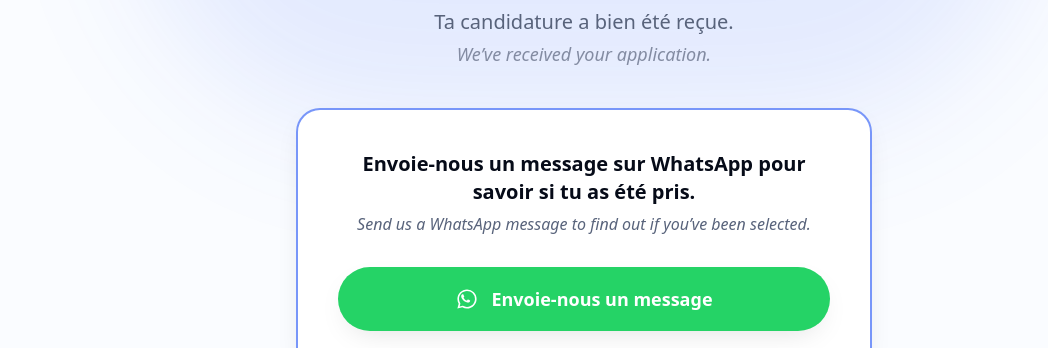
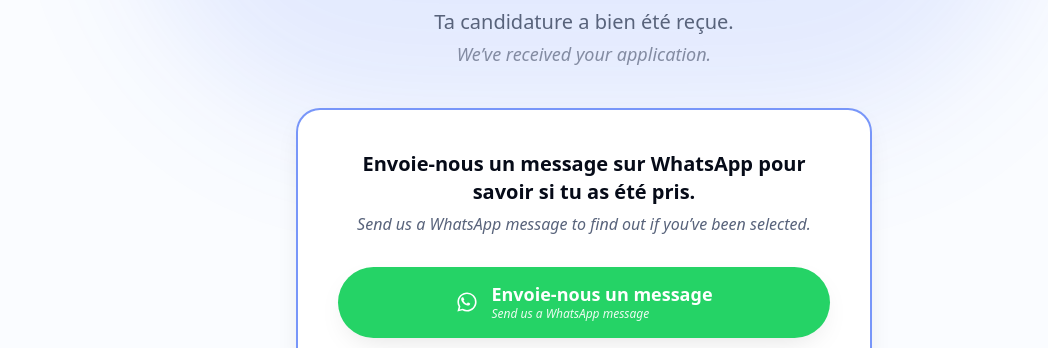
Before and after one commit to lemultipreneur/diane-createurs, a plain HTML site: page merci.html in a window 1280 px wide. Shown: the part 439-787 px from the top of the page, without its empty margins (56-1104 px from the left). Drawn offline with nearby package versions, Linux system fonts and the light colour scheme.

Commit message:
Merci: bouton WhatsApp 2 lignes (FR + EN plus petit)

```diff
--- a/merci.html
+++ b/merci.html
@@ -127,9 +127,12 @@
           Send us a WhatsApp message to find out if you’ve been selected.
         </p>
         <a href="https://wa.me/33767688580?text=Hello%20Laure%2C%20j%27ai%20%C3%A9t%C3%A9%20s%C3%A9lectionn%C3%A9%20parmi%20les%20cr%C3%A9ateurs%20pour%20faire%20des%20vid%C3%A9os%20pour%20Diane%2C%20tu%20m%27envoies%20les%20instructions%20stp%20%3F" target="_blank" rel="noopener noreferrer"
-          class="mt-8 inline-flex h-16 w-full items-center justify-center gap-3 rounded-full bg-[#25D366] px-8 text-lg font-bold text-white shadow-soft transition hover:opacity-90 md:px-10">
+          class="mt-8 inline-flex w-full items-center justify-center gap-3 rounded-full bg-[#25D366] px-8 py-4 text-lg font-bold text-white shadow-soft transition hover:opacity-90 md:px-10">
           <svg viewBox="0 0 32 32" fill="currentColor" class="h-6 w-6"><path d="M16.004 3.2c-7.06 0-12.8 5.74-12.8 12.8 0 2.26.59 4.47 1.71 6.42L3.2 28.8l6.55-1.72a12.74 12.74 0 0 0 6.25 1.64h.01c7.06 0 12.79-5.74 12.79-12.8 0-3.42-1.33-6.63-3.75-9.05a12.72 12.72 0 0 0-9.05-3.67zm0 2.16c2.84 0 5.5 1.1 7.51 3.11a10.56 10.56 0 0 1 3.11 7.52c0 5.86-4.77 10.63-10.63 10.63a10.6 10.6 0 0 1-5.41-1.48l-.39-.23-4.03 1.06 1.08-3.93-.25-.4a10.6 10.6 0 0 1-1.63-5.65c0-5.86 4.77-10.63 10.64-10.63zm-4.7 4.9c-.22-.5-.45-.51-.66-.52l-.56-.01c-.2 0-.51.07-.78.36-.27.29-1.02 1-1.02 2.43s1.05 2.82 1.19 3.02c.15.2 2.03 3.24 5.02 4.42 2.48.98 2.99.78 3.53.73.54-.05 1.73-.71 1.98-1.39.24-.68.24-1.27.17-1.39-.07-.12-.27-.2-.56-.34-.29-.15-1.73-.85-2-.95-.27-.1-.46-.15-.66.15-.2.29-.76.95-.93 1.14-.17.2-.34.22-.63.07-.29-.15-1.24-.46-2.36-1.46-.87-.78-1.46-1.74-1.63-2.03-.17-.29-.02-.45.13-.6.13-.13.29-.34.44-.51.15-.17.2-.29.29-.49.1-.2.05-.37-.02-.51-.07-.15-.64-1.58-.9-2.12z"/></svg>
-          Envoie-nous un message
+          <span class="flex flex-col items-start leading-tight">
+            <span>Envoie-nous un message</span>
+            <span class="text-xs font-medium italic opacity-90">Send us a WhatsApp message</span>
+          </span>
         </a>
       </div>
     </div>
```
